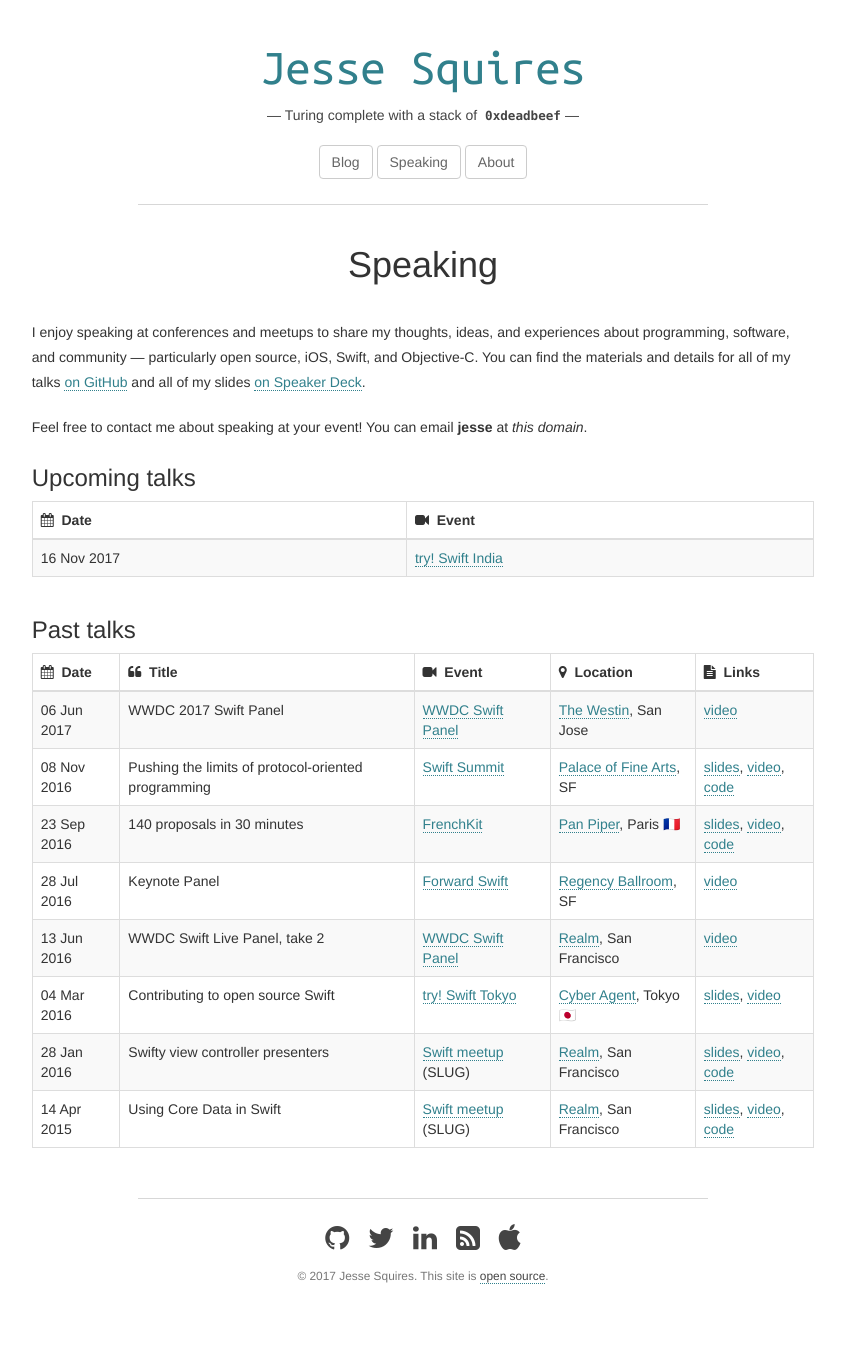
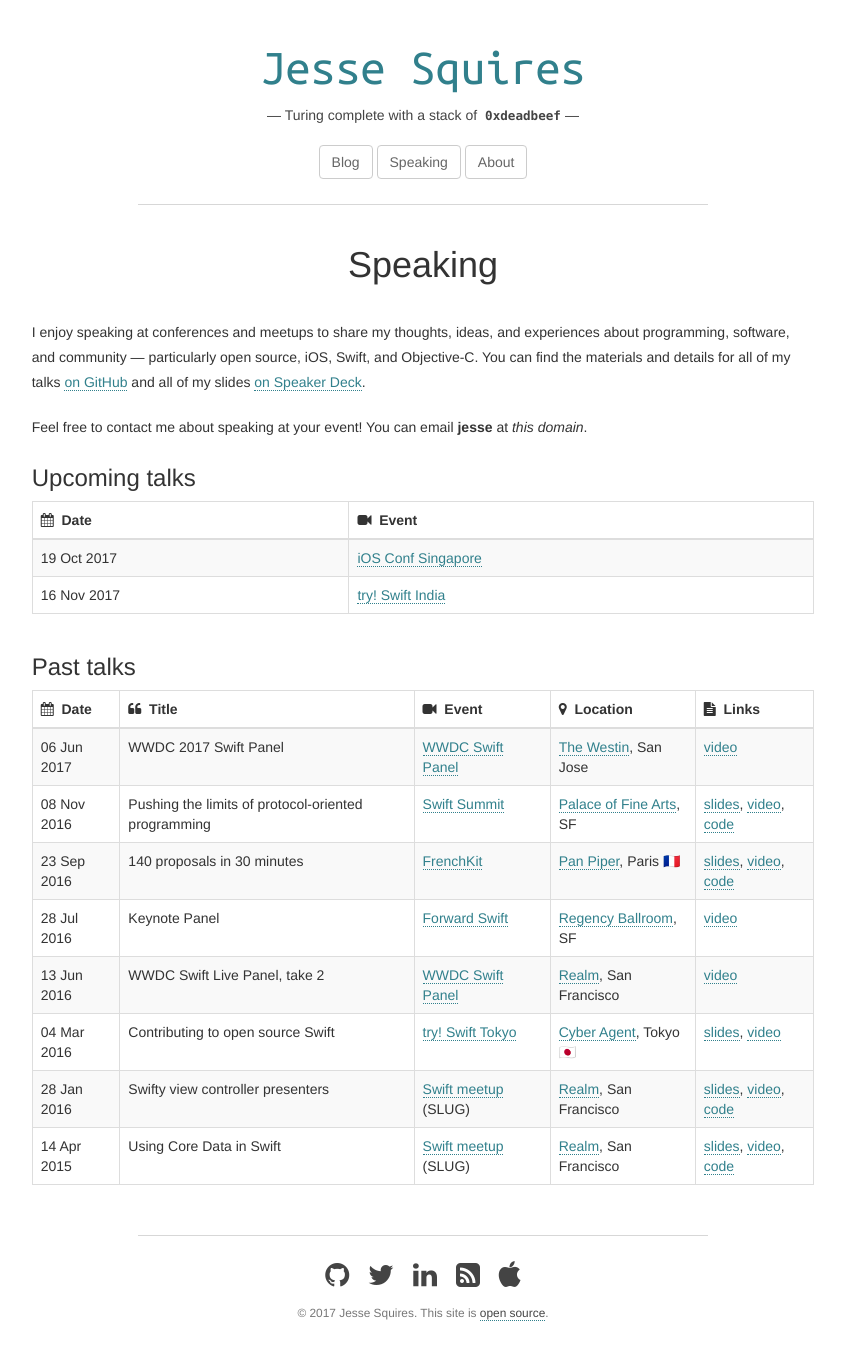
Before and after one commit to jessesquires/jessesquires.com, a Jekyll site: the page built from speaking.md, in a window 1280 px wide. Shown: the whole page, without its empty margins (217-1062 px from the left). Built offline with Jekyll 4.4.1, drawn with Linux system fonts in a browser that asks for light colours; before the commit the page ends 1324 px from its top, so only the background shows below that.

Commit message:
update speaking.md

```diff
--- a/speaking.md
+++ b/speaking.md
@@ -12,8 +12,9 @@
 <div class="table-responsive" markdown="1">
 
 | <i class="fa fa-calendar" aria-hidden="true"></i>&nbsp; Date | <i class="fa fa-video-camera" aria-hidden="true"></i>&nbsp; Event |
-|:------------|:---------------------------|
-| 16 Nov 2017 | [try! Swift India][event9] |
+|:------------|:-----------------------------|
+| 19 Oct 2017 | [iOS Conf Singapore][event10] |
+| 16 Nov 2017 | [try! Swift India][event9]   |
 {: class="table table-striped table-bordered"}
 
 </div>
```
Also changed, not shown: other parts of speaking.md (+2 -0 lines).
